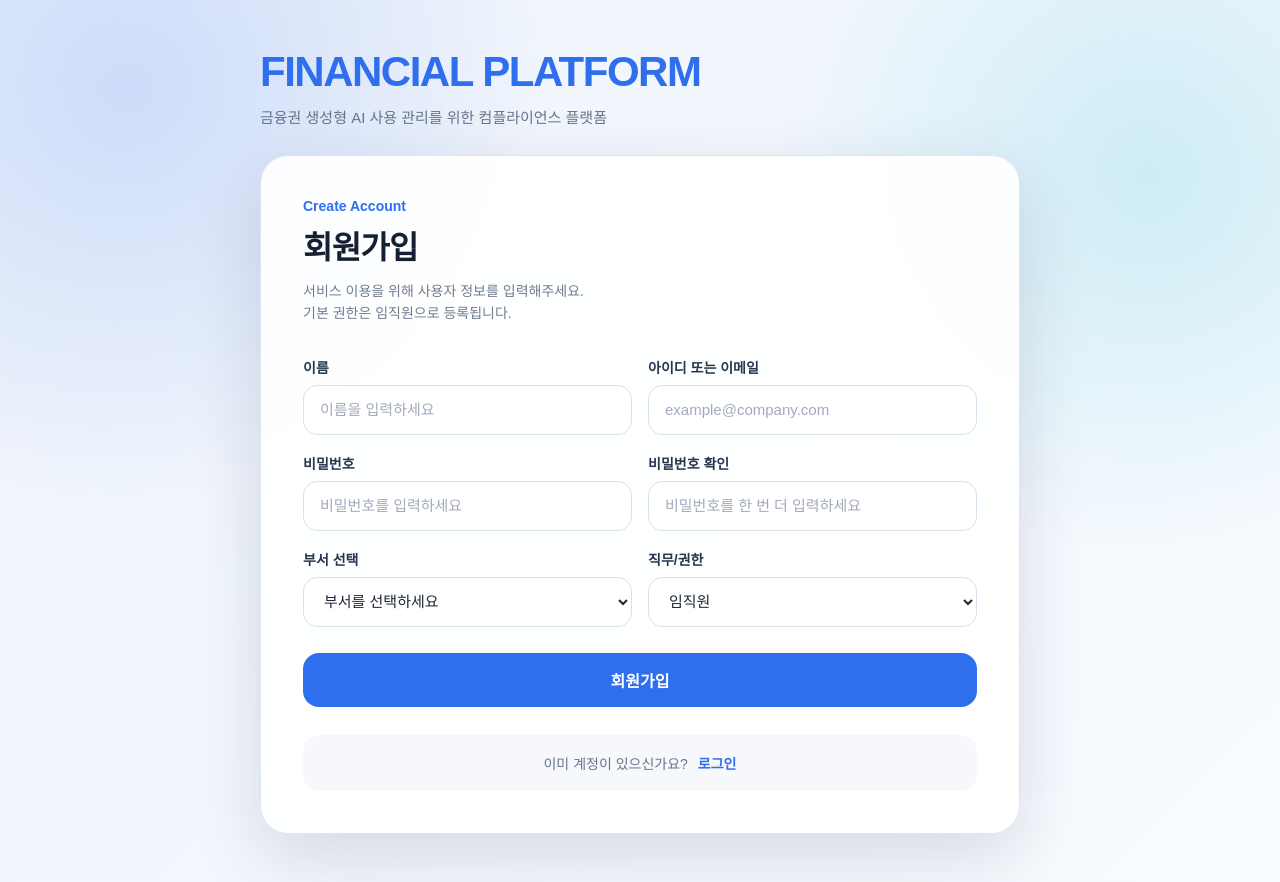
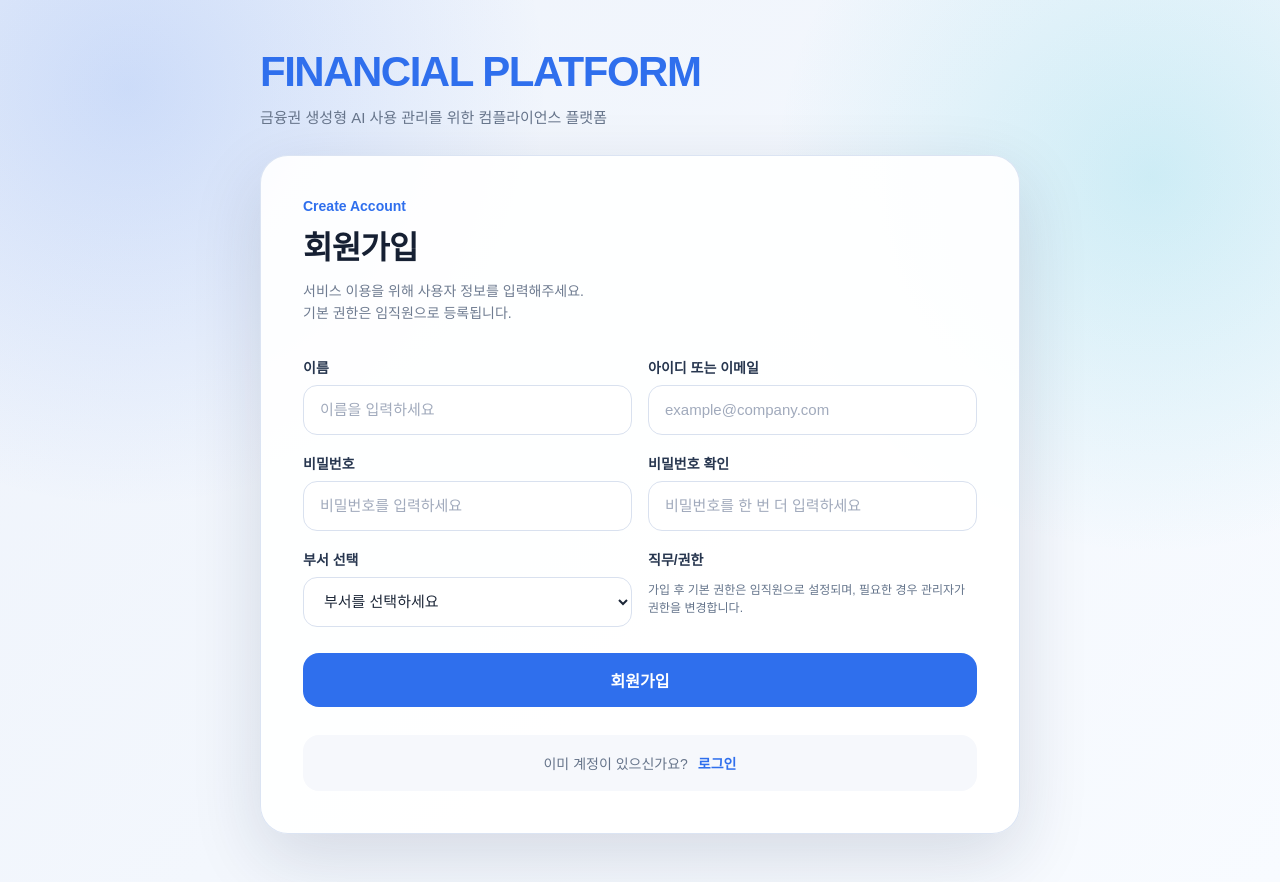
Before and after one commit to klllj7/financial-platform, a React (Vite) app in the folder frontend/: page /signup in a window 1280 px wide. Built offline with nearby package versions, Linux system fonts and the light colour scheme.

Commit message:
feat: set default signup role to employee

```diff
--- a/frontend/src/pages/auth/SignupPage.css
+++ b/frontend/src/pages/auth/SignupPage.css
@@ -210,6 +210,15 @@
   }
 }
 
+/* 회원가입 기본 권한 안내 문구 */
+.signup-role-notice {
+  margin: 4px 0 0;
+
+  color: #64748b;
+  font-size: 12px;
+  line-height: 1.5;
+}
+
 /* 모바일 */
 @media (max-width: 480px) {
   .signup-page {
--- a/frontend/src/pages/auth/SignupPage.jsx
+++ b/frontend/src/pages/auth/SignupPage.jsx
@@ -13,7 +13,6 @@ function SignupPage() {
     password: "",
     passwordConfirm: "",
     department: "",
-    role: "EMPLOYEE",
   });
 
   // 에러 메시지 표시용 state
@@ -60,7 +59,6 @@ function SignupPage() {
         email: signupForm.email,
         password: signupForm.password,
         department: signupForm.department,
-        role: signupForm.role,
       };
 
       const result = await signup(payload);
@@ -180,16 +178,9 @@ function SignupPage() {
             {/* 직무/권한 */}
             <div className="form-group">
               <label htmlFor="role">직무/권한</label>
-              <select
-                id="role"
-                name="role"
-                value={signupForm.role}
-                onChange={handleInputChange}
-              >
-                <option value="EMPLOYEE">임직원</option>
-                <option value="COMPLIANCE_MANAGER">보안/컴플라이언스 담당자</option>
-                <option value="ADMIN">관리자</option>
-              </select>
+              <p className="signup-role-notice">
+                가입 후 기본 권한은 임직원으로 설정되며, 필요한 경우 관리자가 권한을 변경합니다.
+              </p>
             </div>
 
             {/* 에러 메시지 */}
```
Also changed, not shown: 1 other file (tests, documents, lock files or other folders).
